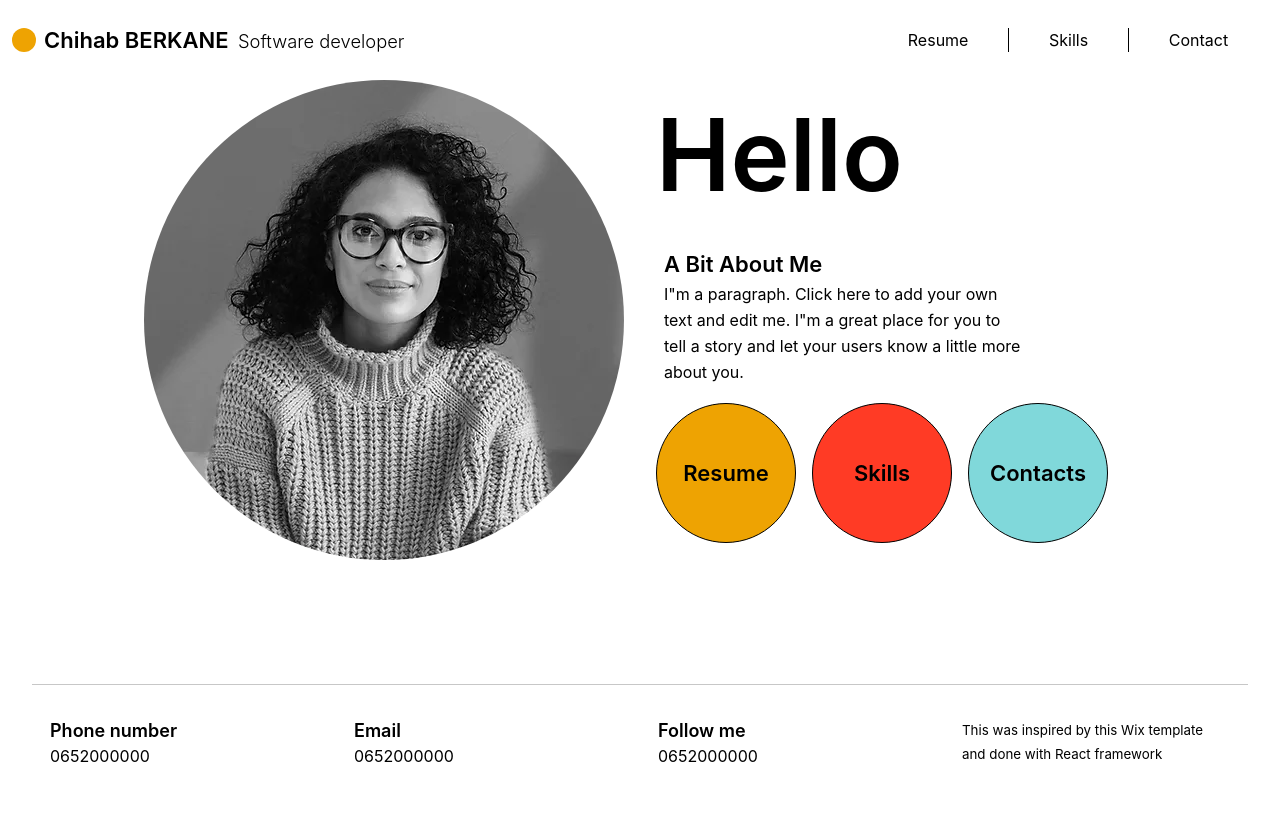
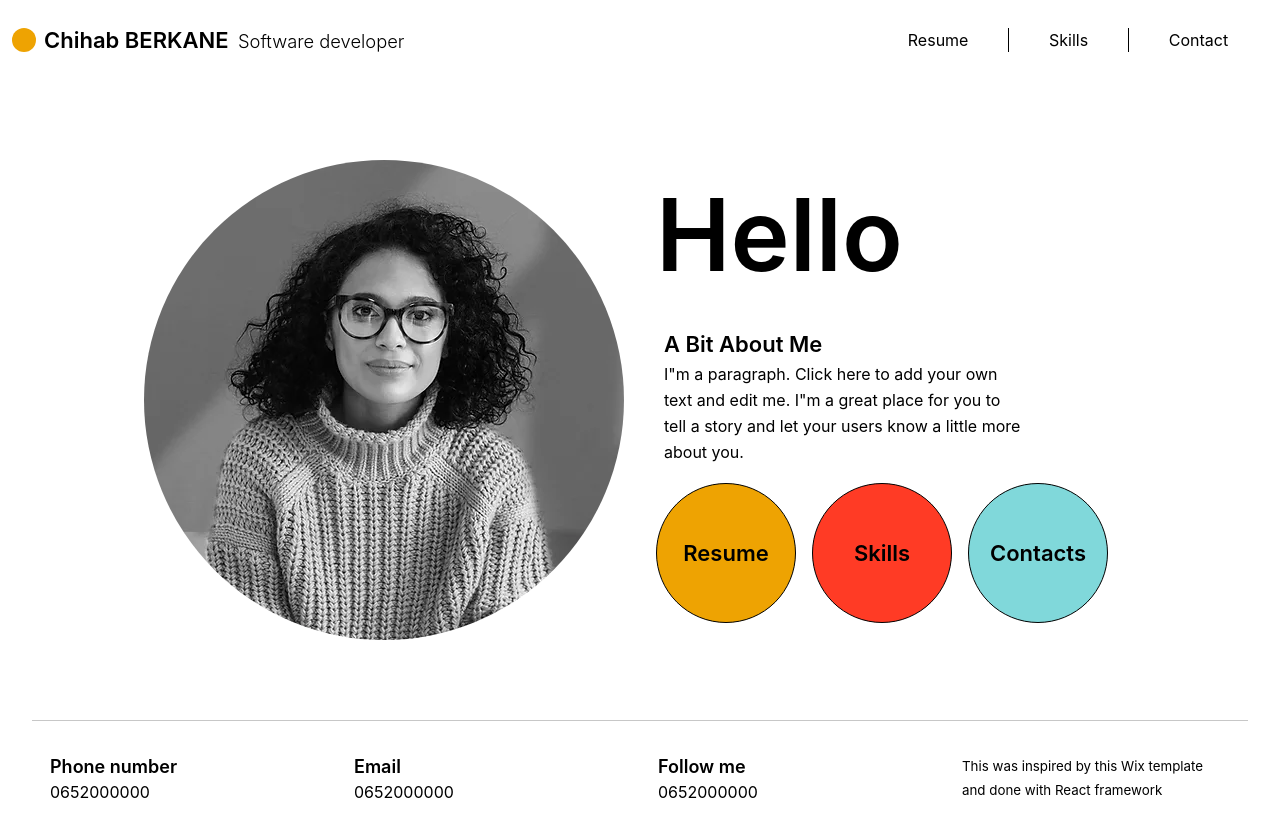
Before and after one commit to cberkane/resume, a React (Vite) app: page /home in a window 1280 px wide. Before the commit the page ends 800 px from the top, so only its background shows below. Built offline with nearby package versions, Linux system fonts and the light colour scheme.

Commit message:
add some shit

```diff
--- a/src/components/Footer.scss
+++ b/src/components/Footer.scss
@@ -1,12 +1,12 @@
 .app-footer {
-	position: fixed;
-	bottom: 0;
 	width: 100%;
 	padding-inline: 32px;
+
 	.app-footer-container {
 		display: flex;
 		padding-block: 32px;
 		border-top: 1px solid #c7c7c7;
+
 		.footer-item {
 			flex: 1;
 			padding: 0 18px;
--- a/src/index.css
+++ b/src/index.css
@@ -12,6 +12,10 @@
 
 body {
   margin: 0;
+  min-height: 100vh;
+}
+
+#root {
   min-height: 100vh;
 }
 
--- a/src/pages/Home.scss
+++ b/src/pages/Home.scss
@@ -1,6 +1,7 @@
 .page-home-section {
 	display: flex;
 	justify-content: center;
+	margin-block: 80px;
 
 	.page-home-landing {
 		display: flex;
@@ -44,11 +45,11 @@
 				.round-btn {
 					height: 140px;
 					width: 140px;
+					border: 1px solid;
 					border-radius: 1000px;
-					border: 1px solid;
+					transition: background-color 600ms;
 					font-size: 22px;
 					font-weight: 600;
-					transition: background-color 600ms;
 					&.orange {
 						background-color: #eea302;
 					}
--- a/src/pages/Home.tsx
+++ b/src/pages/Home.tsx
@@ -1,4 +1,4 @@
-import React from "react"; // TODO: use double quotes
+import React from "react";
 import { useNavigate } from "react-router-dom";
 
 import model from "./../assets/model.webp"; // TODO: add src relative path"
```
